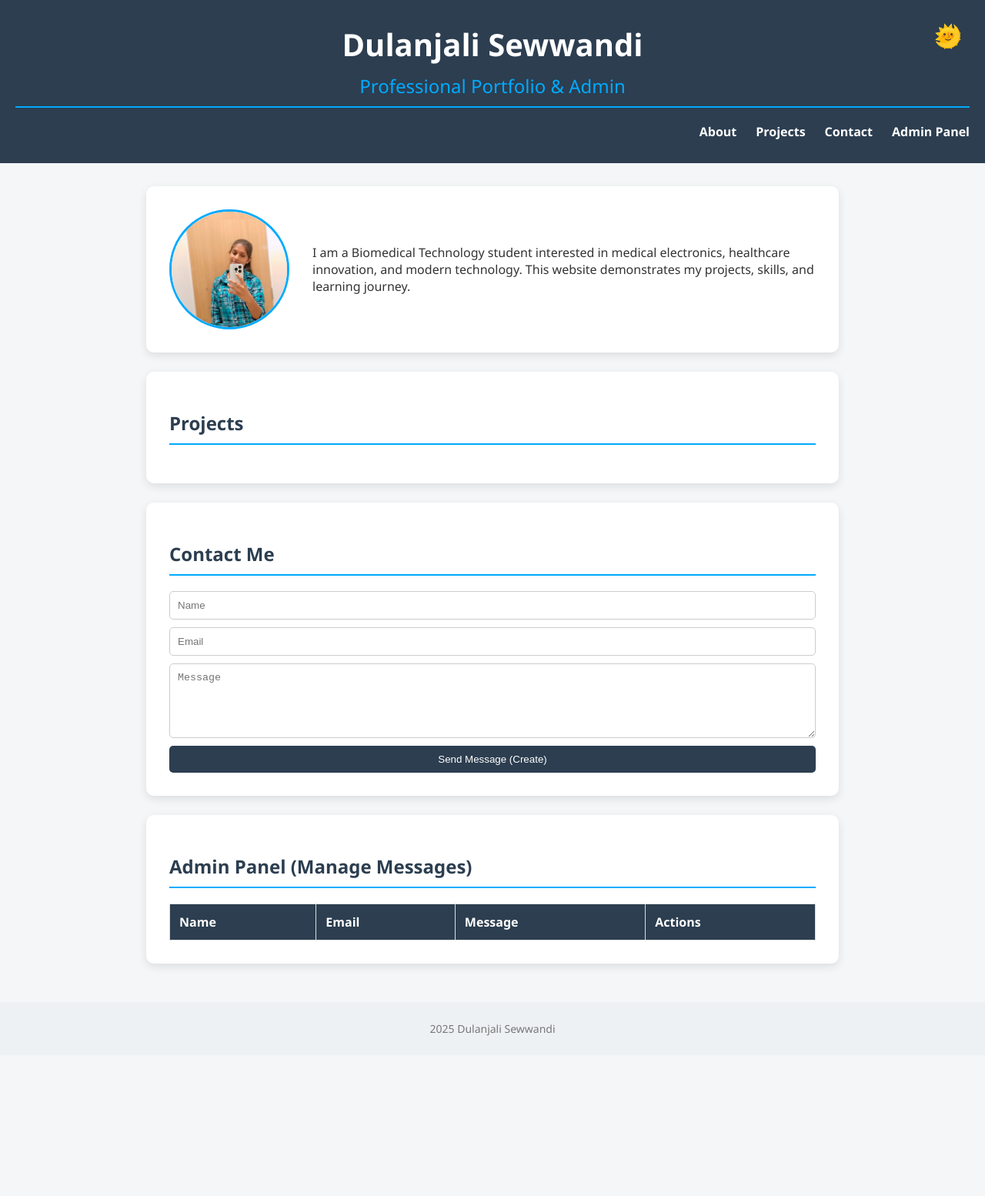
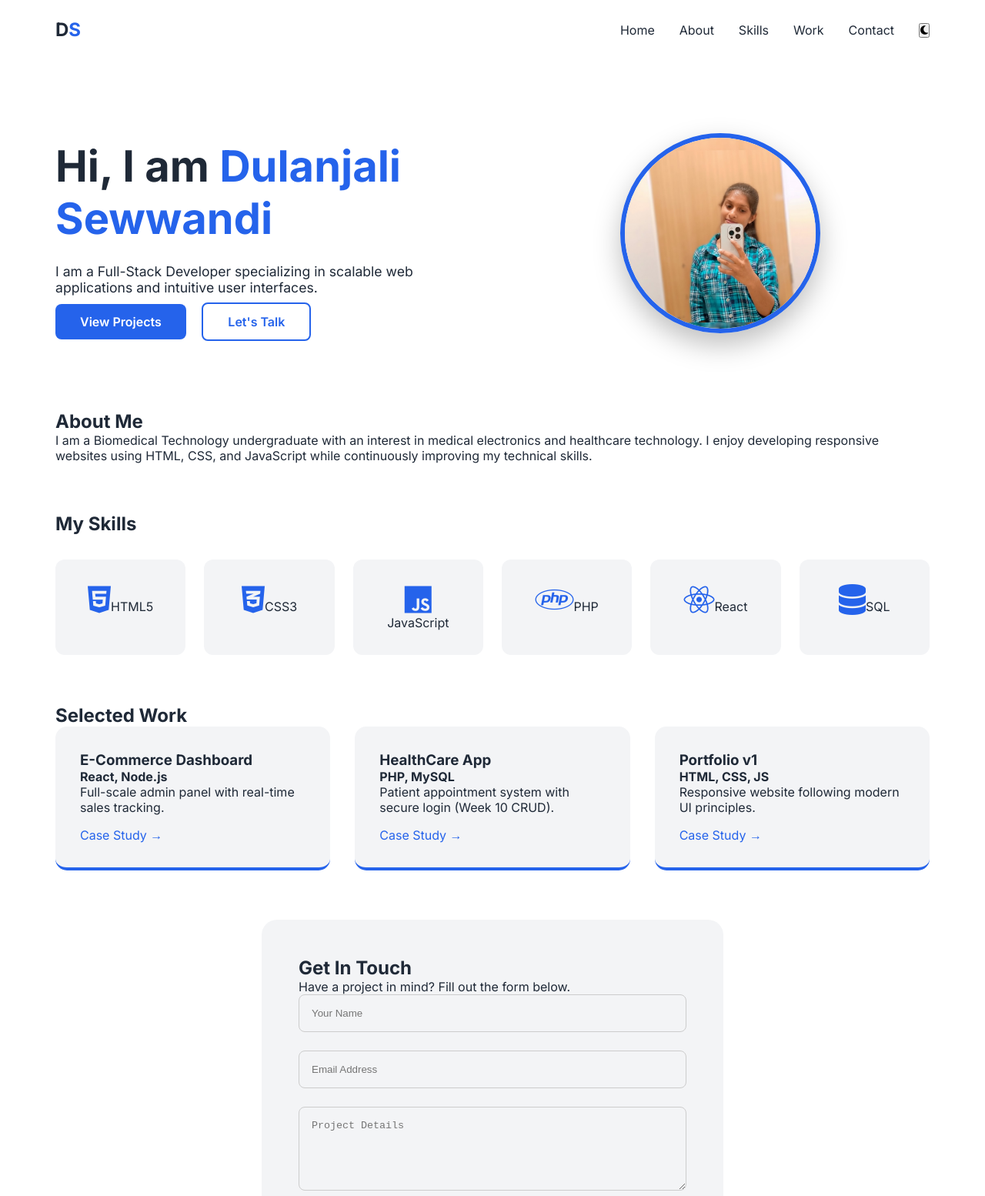
Before and after one commit to DulanjaliSewwandi/PERSONAL-PORTFOLIO, a plain HTML site: page index.html in a window 1280 px wide. Shown: the top 1554 px of the page at 77% size. Before the commit the page ends 1371 px from the top, so only its background shows below. Drawn offline with Linux system fonts and the light colour scheme.

Commit message:
Fixed styling and added database connection

```diff
--- a/index.html
+++ b/index.html
@@ -3,62 +3,131 @@
 <head>
     <meta charset="UTF-8">
     <meta name="viewport" content="width=device-width, initial-scale=1.0">
-<title>Dulanjali Sewwandi - Portfolio & Admin</title>
+    <title>Portfolio | Dulanjali Sewwandi</title>
+
+    <!-- Google Font -->
+    <link href="https://fonts.googleapis.com/css2?family=Inter:wght@300;400;600;700&display=swap" rel="stylesheet">
+
+    <!-- Font Awesome -->
+    <link rel="stylesheet" href="https://cdnjs.cloudflare.com/ajax/libs/font-awesome/6.4.0/css/all.min.css">
+
+    <!-- CSS -->
     <link rel="stylesheet" href="styles.css">
 </head>
 <body>
 
-<header>
-    <h1>Dulanjali Sewwandi</h1>
-    <h2>Professional Portfolio & Admin</h2>
-    <nav>
-        <ul>
+<!-- Navbar -->
+<nav class="navbar">
+    <div class="container">
+        <a href="#" class="logo">D<span>S</span></a>
+        <ul class="nav-links">
+            <li><a href="#home">Home</a></li>
             <li><a href="#about">About</a></li>
-            <li><a href="#projects">Projects</a></li>
+            <li><a href="#skills">Skills</a></li>
+            <li><a href="#projects">Work</a></li>
             <li><a href="#contact">Contact</a></li>
-            <li><a href="#admin">Admin Panel</a></li>
+            <li>
+                <button id="theme-toggle">
+                    <i class="fas fa-moon"></i>
+                </button>
+            </li>
         </ul>
+    </div>
 </nav>
-    <button id="theme-toggle">🌞</button>
-    <button id="theme-toggle">🌙</button>
+
+<!-- Hero Section -->
+<header id="home" class="hero">
+    <div class="container hero-content">
+
+        <!-- Text -->
+        <div class="hero-text">
+            <h1>Hi, I am <span>Dulanjali Sewwandi</span></h1>
+            <p>
+                I am a Full-Stack Developer specializing in scalable web applications
+                and intuitive user interfaces.
+            </p>
+
+            <div class="hero-actions">
+                <a href="#projects" class="btn btn-primary">View Projects</a>
+                <a href="#contact" class="btn btn-outline">Let's Talk</a>
+            </div>
+        </div>
+
+        <!-- Profile Image -->
+        <div class="hero-image">
+            <img src="WhatsApp Image 2025-12-24 at 09.47.07_ce9b0522.jpg" alt="Dulanjali Profile Photo">
+        </div>
+
+    </div>
 </header>
 
-<main>
-    <section id="about" class="card">
-        <img src="WhatsApp Image 2025-12-24 at 09.47.07_ce9b0522.jpg" alt="Profile photo">
-        <p>I am a Biomedical Technology student interested in medical electronics, healthcare innovation, and modern technology. This website demonstrates my projects, skills, and learning journey.</p>
+<!-- About -->
+<section id="about" class="container section">
+    <h2 class="section-title">About Me</h2>
+    <p>
+        I am a Biomedical Technology undergraduate with an interest in medical
+electronics and healthcare technology. I enjoy developing responsive websites
+using HTML, CSS, and JavaScript while continuously improving my technical skills.
+
+    </p>
 </section>
 
-    <section id="projects" class="card">
-        <h2>Projects</h2>
-        <div id="projects-container"></div>
+<!-- Skills -->
+<section id="skills" class="skills">
+    <div class="container">
+        <h2 class="section-title">My Skills</h2>
+
+        <div class="skills-grid">
+            <div class="skill-item"><i class="fab fa-html5"></i><span>HTML5</span></div>
+            <div class="skill-item"><i class="fab fa-css3-alt"></i><span>CSS3</span></div>
+            <div class="skill-item"><i class="fab fa-js"></i><span>JavaScript</span></div>
+            <div class="skill-item"><i class="fab fa-php"></i><span>PHP</span></div>
+            <div class="skill-item"><i class="fab fa-react"></i><span>React</span></div>
+            <div class="skill-item"><i class="fas fa-database"></i><span>SQL</span></div>
+        </div>
+    </div>
+</section>
+ <section id="projects" class="projects">
+        <div class="container">
+            <h2 class="section-title">Selected Work</h2>
+            <div class="project-grid" id="project-container">
+                </div>
+        </div>
     </section>
 
-    <section id="contact" class="card">
-        <h2>Contact Me</h2>
-        <form id="contact-form">
-            <input type="hidden" id="edit-index">
-            <input type="text" id="name" placeholder="Name" required>
-            <input type="email" id="email" placeholder="Email" required>
-            <textarea id="message" rows="5" placeholder="Message" required></textarea>
-            <button type="submit" id="submit-btn">Send Message (Create)</button>
+    <section id="contact" class="contact">
+        <div class="container">
+            <div class="contact-box">
+                <h2 class="section-title">Get In Touch</h2>
+                <p>Have a project in mind? Fill out the form below.</p>
+                <form id="contactForm">
+                    <div class="form-group">
+                        <input type="text" id="name" placeholder="Your Name" required>
+                    </div>
+                    <div class="form-group">
+                        <input type="email" id="email" placeholder="Email Address" required>
+                    </div>
+                    <div class="form-group">
+                        <textarea id="message" rows="5" placeholder="Project Details" required></textarea>
+                    </div>
+                    <button type="submit" class="btn btn-primary full-width">Send Message</button>
                 </form>
+            </div>
+        </div>
     </section>
 
-    <section id="admin" class="card">
-        <h2>Admin Panel (Manage Messages)</h2>
-        <table>
-            <thead>
-                <tr>
-                    <th>Name</th><th>Email</th><th>Message</th><th>Actions</th>
-                </tr>
-            </thead>
-            <tbody id="admin-table-body"></tbody>
-        </table>
-    </section>
-</main>
-<footer>
-     2025 Dulanjali Sewwandi
+    <footer class="footer">
+        <div class="container">
+            <p>&copy; 2026 Dulanjali. Build with HTML, CSS, & JS.</p>
+            <div class="socials">
+                <a href="#"><i class="fab fa-github"></i></a>
+                <a href="#"><i class="fab fa-linkedin"></i></a>
+            </div>
+        </div>
+
+
+
+
 </footer>
 
 <script src="script.js"></script>
--- a/script.js
+++ b/script.js
@@ -1,85 +1,53 @@
-// Dark Mode
-const themeBtn = document.getElementById('theme-toggle');
-themeBtn.onclick = () => {
+// 1. Theme Management (Week 4)
+const themeToggle = document.getElementById('theme-toggle');
+themeToggle.addEventListener('click', () => {
     document.body.classList.toggle('dark-mode');
-    themeBtn.innerText = document.body.classList.contains('dark-mode') ? "🌙" : "🌞";
-    localStorage.setItem('theme', document.body.classList.contains('dark-mode') ? "dark" : "light");
-};
-if(localStorage.getItem("theme") === "dark") document.body.classList.add('dark-mode');
-
-// Projects
-const projects = [
-    { title: "EMG Signal Processing", description: "Analyzing EMG signals from muscles." },
-    { title: "Digital Electronics Lab", description: "Logic circuits using 7400 series ICs." },
-    { title: "MATLAB Image Processing", description: "Cropping, filtering, and histograms." },
-    { title: "Project One", description: "Simple website layout." },
-    { title: "Project Two", description: "Interactive JS app." },
-    { title: "Project Three", description: "CSS design project." }
-];
-const projectsContainer = document.getElementById("projects-container");
-projects.forEach(proj => {
-    const card = document.createElement("div");
-    card.classList.add("project-card");
-    card.innerHTML = <h3>${proj.title}</h3><p>${proj.description}</p>;
-    projectsContainer.appendChild(card);
+    const icon = themeToggle.querySelector('i');
+    if (document.body.classList.contains('dark-mode')) {
+        icon.classList.replace('fa-moon', 'fa-sun');
+    } else {
+        icon.classList.replace('fa-sun', 'fa-moon');
+    }
 });
 
-// Contact & Admin CRUD
-const contactForm = document.getElementById('contact-form');
-const tableBody = document.getElementById('admin-table-body');
-const submitBtn = document.getElementById('submit-btn');
-const editIndexField = document.getElementById('edit-index');
+// 2. Dynamic Projects Array (Week 6)
+const projectData = [
+    {
+        title: "E-Commerce Dashboard",
+        tech: "React, Node.js",
+        description: "Full-scale admin panel with real-time sales tracking."
+    },
+    {
+        title: "HealthCare App",
+        tech: "PHP, MySQL",
+        description: "Patient appointment system with secure login (Week 10 CRUD)."
+    },
+    {
+        title: "Portfolio v1",
+        tech: "HTML, CSS, JS",
+        description: "Responsive website following modern UI principles."
+    }
+];
 
-function loadMessages() {
-    const messages = JSON.parse(localStorage.getItem('contacts')) || [];
-    tableBody.innerHTML = '';
-    messages.forEach((msg, index) => {
-        tableBody.innerHTML += `
-            <tr>
-                <td>${msg.name}</td>
-                <td>${msg.email}</td>
-                <td>${msg.message}</td>
-                <td>
-                    <button class="btn-edit" onclick="editMsg(${index})">Edit</button>
-                    <button class="btn-del" onclick="deleteMsg(${index})">Delete</button>
-                </td>
-            </tr>
-        `;
-    });
+const projectContainer = document.getElementById('project-container');
+
+function loadProjects() {
+    projectContainer.innerHTML = projectData.map(project => `
+        <div class="project-card">
+            <h3>${project.title}</h3>
+            <p><strong>${project.tech}</strong></p>
+            <p>${project.description}</p>
+            <a href="#" style="color:var(--primary); text-decoration:none; margin-top:1rem; display:block;">Case Study →</a>
+        </div>
+    `).join('');
 }
 
-contactForm.onsubmit = (e) => {
+// 3. Form Handling (Week 5)
+document.getElementById('contactForm').addEventListener('submit', (e) => {
     e.preventDefault();
-    const messages = JSON.parse(localStorage.getItem('contacts')) || [];
-    const newMsg = {
-        name: document.getElementById('name').value,
-        email: document.getElementById('email').value,
-        message: document.getElementById('message').value
-    };
-    const editIndex = editIndexField.value;
-    if(editIndex === "") messages.push(newMsg);
-    else { messages[editIndex] = newMsg; editIndexField.value = ""; submitBtn.innerText="Send Message (Create)"; }
-    localStorage.setItem('contacts', JSON.stringify(messages));
-    contactForm.reset();
-    loadMessages();
-};
+    alert("Thank you! Your message has been sent successfully.");
+    e.target.reset();
+});
 
-window.deleteMsg = (index) => {
-    const messages = JSON.parse(localStorage.getItem('contacts'));
-    messages.splice(index,1);
-    localStorage.setItem('contacts', JSON.stringify(messages));
-    loadMessages();
-};
-
-window.editMsg = (index) => {
-    const messages = JSON.parse(localStorage.getItem('contacts'));
-    const msg = messages[index];
-    document.getElementById('name').value = msg.name;
-    document.getElementById('email').value = msg.email;
-    document.getElementById('message').value = msg.message;
-    editIndexField.value = index;
-    submitBtn.innerText="Update Message (Update)";
-    window.scrollTo({top:0, behavior:'smooth'});
-};
-
-window.onload = loadMessage
+// Initialize
+window.onload = loadProjects;
--- a/styles.css
+++ b/styles.css
@@ -1,47 +1,199 @@
 :root {
-    --primary: #2c3e50;
-    --accent: #00aaff;
-    --bg: #f4f6f8;
-    --text: #333;
+    --primary: #2563eb;
+    --bg-color: #ffffff;
+    --text-color: #1f2937;
+    --card-bg: #f3f4f6;
+    --transition: all 0.3s ease;
 }
+
 body.dark-mode {
-    --bg: #1a1a1a;
-    --text: #f4f4f4;
+    --bg-color: #0f172a;
+    --text-color: #f1f5f9;
+    --card-bg: #1e293b;
 }
+
+* {
+    margin: 0;
+    padding: 0;
+    box-sizing: border-box;
+}
+
 body {
-    font-family: 'Segoe UI', sans-serif;
-    margin:0; padding:0;
-    background: var(--bg);
-    color: var(--text);
-    transition:0.3s;
+    font-family: 'Inter', sans-serif;
+    background: var(--bg-color);
+    color: var(--text-color);
+    transition: var(--transition);
 }
-header { background: var(--primary); color:white; padding:30px 20px; text-align:center; position:relative; }
-header h1 { margin:0; font-size:2.5rem; }
-header h2 { font-weight:300; color: var(--accent); margin-top:10px; }
-nav ul { list-style:none; padding:0; margin:20px 0 0; display:flex; justify-content:center; gap:25px; flex-wrap:wrap; }
-nav a { color:white; text-decoration:none; font-weight:bold; }
-nav a:hover { text-decoration:underline; }
-#theme-toggle { position:absolute; top:20px; right:20px; background:none; border:none; font-size:1.8rem; cursor:pointer; color:white; }
-main { max-width:900px; margin:30px auto; padding:0 20px; }
-.card, .project-card { background:white; padding:30px; margin-bottom:25px; border-radius:10px; box-shadow:0 4px 12px rgba(0,0,0,0.1); transition:0.3s; }
-body.dark-mode .card, body.dark-mode .project-card { background:#333; color:white; }
-h2 { color: var(--primary); border-bottom:2px solid var(--accent); padding-bottom:10px; margin-bottom:20px; }
-#about img { width:150px; height:150px; border-radius:50%; display:block; margin:0 auto 20px; border:3px solid var(--accent); object-fit:cover; }
-#projects-container { display:grid; grid-template-columns: repeat(auto-fit, minmax(250px, 1fr)); gap:20px; }
-.project-card:hover { transform: scale(1.02); }
-form { display:flex; flex-direction:column; gap:10px; }
-input, textarea { padding:10px; border:1px solid #ccc; border-radius:5px; }
-button { padding:10px; background: var(--primary); color:white; border:none; cursor:pointer; border-radius:5px; }
-button:hover { background:#1f2a36; }
-table { width:100%; border-collapse:collapse; margin-top:20px; }
-th, td { padding:12px; border:1px solid #ddd; text-align:left; }
-th { background: var(--primary); color:white; }
-.btn-del { background:#ff4444; color:white; padding:5px 10px; border:none; cursor:pointer; border-radius:4px; }
-.btn-edit { background:#ffa500; color:white; padding:5px 10px; border:none; cursor:pointer; border-radius:4px; }
-footer { text-align:center; padding:25px; font-size:14px; color:#777; background-color:#eef1f4; margin-top:50px; }
-@media (min-width:768px){
-    nav ul{ justify-content:flex-end; }
-    #about { display:flex; align-items:center; gap:30px; }
-    #about img { margin:0; flex-shrink:0; }
-    #about p { flex-grow:1; }
+
+.container {
+    max-width: 1200px;
+    margin: auto;
+    padding: 0 2rem;
 }
+
+/* Navbar */
+.navbar {
+    padding: 1.5rem 0;
+    position: sticky;
+    top: 0;
+    background: var(--bg-color);
+}
+
+.navbar .container {
+    display: flex;
+    justify-content: space-between;
+    align-items: center;
+}
+
+.logo {
+    font-size: 1.5rem;
+    font-weight: 700;
+    text-decoration: none;
+    color: var(--text-color);
+}
+
+.logo span {
+    color: var(--primary);
+}
+
+.nav-links {
+    list-style: none;
+    display: flex;
+    align-items: center;
+}
+
+.nav-links li {
+    margin-left: 2rem;
+}
+
+.nav-links a {
+    text-decoration: none;
+    color: var(--text-color);
+}
+
+/* Hero Section */
+.hero {
+    padding: 6rem 0;
+}
+
+.hero-content {
+    display: flex;
+    align-items: center;
+    justify-content: space-between;
+    gap: 3rem;
+}
+
+.hero-text {
+    flex: 1;
+}
+
+.hero-text h1 {
+    font-size: 3.5rem;
+}
+
+.hero-text span {
+    color: var(--primary);
+}
+
+.hero-text p {
+    margin: 1.5rem 0;
+    font-size: 1.1rem;
+    max-width: 500px;
+}
+
+/* Profile Image CSS ⭐⭐⭐ */
+.hero-image {
+    flex: 1;
+    text-align: center;
+}
+
+.hero-image img {
+    width: 260px;
+    height: 260px;
+    object-fit: cover;
+    border-radius: 50%;
+    border: 6px solid var(--primary);
+    box-shadow: 0 15px 35px rgba(0, 0, 0, 0.25);
+    transition: var(--transition);
+}
+
+/* Hover Effect */
+.hero-image img:hover {
+    transform: scale(1.05);
+}
+
+/* Buttons */
+.btn {
+    padding: 0.8rem 2rem;
+    border-radius: 8px;
+    text-decoration: none;
+    font-weight: 600;
+}
+
+.btn-primary {
+    background: var(--primary);
+    color: #fff;
+}
+
+.btn-outline {
+    border: 2px solid var(--primary);
+    color: var(--primary);
+    margin-left: 1rem;
+}
+
+/* Skills */
+.skills {
+    padding: 4rem 0;
+}
+
+.skills-grid {
+    display: grid;
+    grid-template-columns: repeat(auto-fit, minmax(120px, 1fr));
+    gap: 1.5rem;
+    margin-top: 2rem;
+}
+
+.skill-item {
+    background: var(--card-bg);
+    padding: 2rem;
+    border-radius: 12px;
+    text-align: center;
+}
+
+.skill-item i {
+    font-size: 2.5rem;
+    color: var(--primary);
+}
+.project-grid {
+    display: grid;
+    grid-template-columns: repeat(auto-fit, minmax(300px, 1fr));
+    gap: 2rem;
+}
+.project-card {
+    background: var(--card-bg);
+    padding: 2rem;
+    border-radius: 15px;
+    border-bottom: 4px solid var(--primary);
+}
+
+/* Contact Form */
+.contact-box { max-width: 600px; margin: 4rem auto; background: var(--card-bg); padding: 3rem; border-radius: 20px; }
+.form-group { margin-bottom: 1.5rem; }
+input, textarea { width: 100%; padding: 1rem; border-radius: 8px; border: 1px solid #ccc; background: transparent; color: var(--text-color); }
+.full-width { width: 100%; }
+
+
+/* Footer */
+.footer {
+    text-align: center;
+    padding: 2rem 0;
+    opacity: 0.7;
+}
+
+/* Mobile Responsive */
+@media (max-width: 768px) {
+    .hero-content {
+        flex-direction: column-reverse;
+        text-align: center;
+    }
+}
```
Lines whose indentation alone changed are shown as unchanged.
